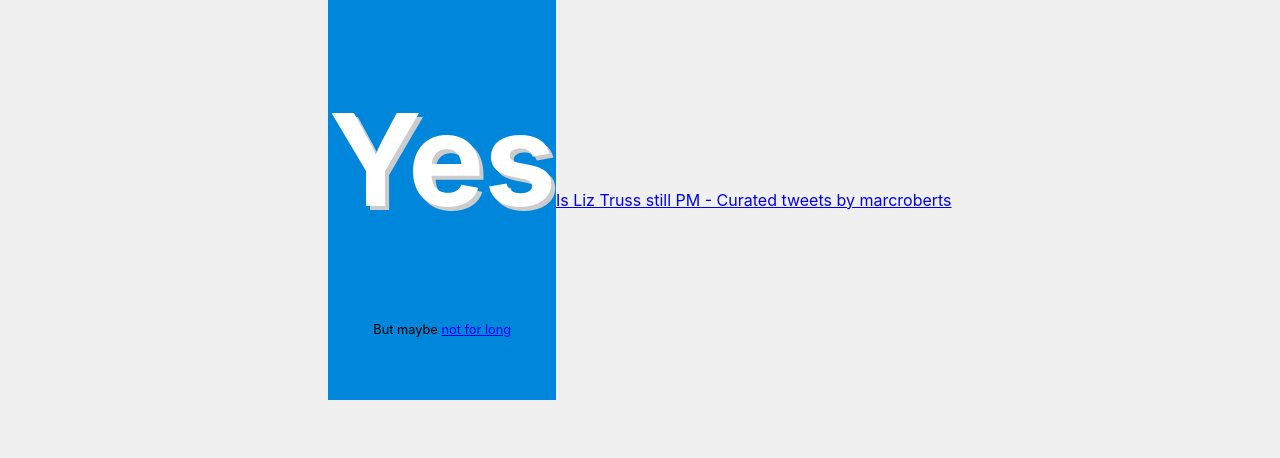
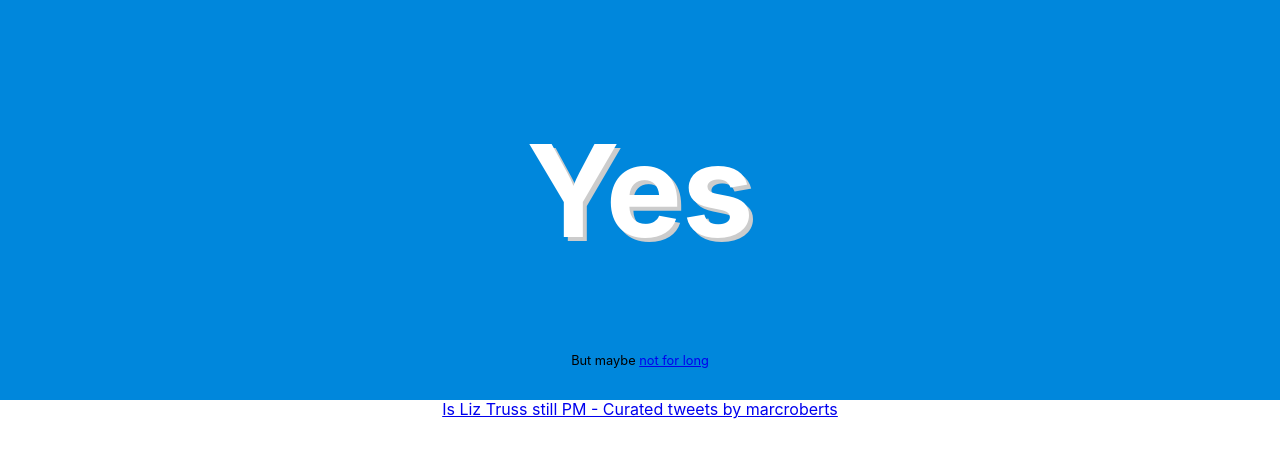
Before and after one commit to marcroberts/istrussstillpm.uk, a plain HTML site: page index.html in a window 1280 px wide. Drawn offline with Linux system fonts and the light colour scheme.

Commit message:
Fix layout

```diff
--- a/index.html
+++ b/index.html
@@ -30,13 +30,17 @@
 
   	body {
   	  margin: 0;
-  	  display: flex;
+  	  text-align: center;
+  	  font-family: -apple-system, BlinkMacSystemFont, avenir next, avenir, segoe ui, helvetica neue, helvetica, Cantarell, Ubuntu, roboto, noto, arial, sans-serif;
+  	}
+
+    header {
+      display: flex;
   	  justify-content: center;
   	  align-items: center;
-  	  text-align: center;
-  	  font-family: -apple-system, BlinkMacSystemFont, avenir next, avenir, segoe ui, helvetica neue, helvetica, Cantarell, Ubuntu, roboto, noto, arial, sans-serif;
-  	  background: #f0f0f0;
-  	}
+       background-color: #0087DC;
+      height: 50vh;
+    }
 
   	/**
   	 * Render the `main` element consistently in IE.
@@ -44,8 +48,6 @@
 
   	main {
   	  display: block;
-      height: 50vh;
-      background-color: #0087DC;
   	}
 
   	/**
@@ -116,11 +118,15 @@
   </style>
 </head>
 <body>
-  <main>
+  <header>
+    <div>
   	<h1>Yes</h1>
   	<small>But maybe <a href="https://www.independent.co.uk/news/uk/politics/liz-truss-pound-no-confidence-letters-b2175293.html">not for long</a></small>
-  </main>
+    </div>
+  </header>
+  <div class="tweets">
   <a class="twitter-timeline" data-dnt="true" href="https://twitter.com/marcroberts/timelines/1574867208601214980?ref_src=twsrc%5Etfw">Is Liz Truss still PM - Curated tweets by marcroberts</a>
+  </div>
   <script async src="https://platform.twitter.com/widgets.js" charset="utf-8"></script>
 </body>
 </html>
```
